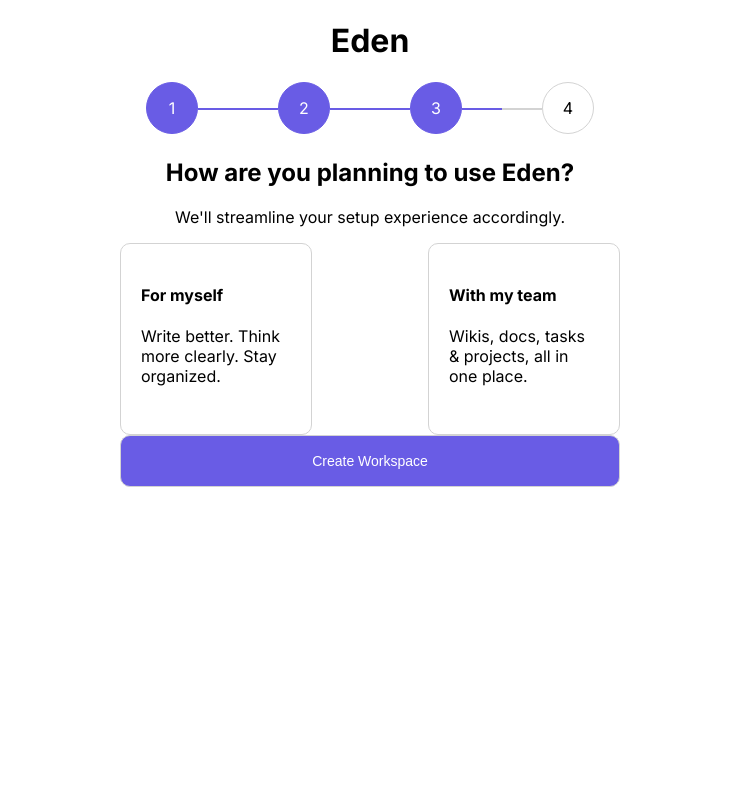
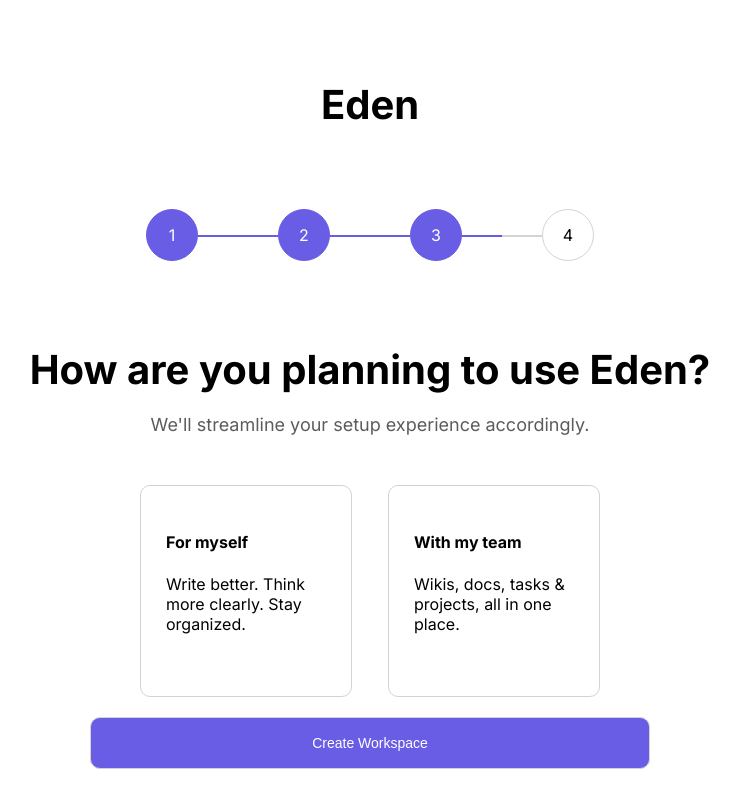
Before and after one commit to vishnurk6247/onboarding-app, a React (Create React App) app: page /onboarding/plans in a window 1280 px wide. Shown: the top 808 px of the page, without its empty margins (270-1010 px from the left). Built offline with nearby package versions, Linux system fonts and the light colour scheme.

Commit message:
Optimise ui

```diff
--- a/src/pages/onboarding/Completed.jsx
+++ b/src/pages/onboarding/Completed.jsx
@@ -3,12 +3,13 @@ import React from "react";
 const Completed = () => {
   return (
     <>
-      <h2 className="text-center">Congratulations, Eren!</h2>
-      <p className="text-center">
+      <h2 className="page-title">Congratulations, Eren!</h2>
+      <p className="page-sub">
         You have completed onboarding, you can start using Eden!
       </p>
-
-      <button>Launch Eden</button>
+      <div className="onboarding-elements-container">
+        <button>Launch Eden</button>
+      </div>
     </>
   );
 };
--- a/src/pages/onboarding/Plans.jsx
+++ b/src/pages/onboarding/Plans.jsx
@@ -10,10 +10,11 @@ const Plans = () => {
   };
   return (
     <>
-      <h2 className="text-center">How are you planning to use Eden?</h2>
-      <p className="text-center">
+      <h2 className="page-title">How are you planning to use Eden?</h2>
+      <p className="page-sub">
         We'll streamline your setup experience accordingly.
       </p>
+      <div className="onboarding-elements-container">
         <div className="plan-cards-container">
           <PlanCard
             cardTitle="For myself"
@@ -25,6 +26,7 @@ const Plans = () => {
           />
         </div>
         <button onClick={submitPlan}>Create Workspace</button>
+      </div>
     </>
   );
 };
--- a/src/pages/onboarding/Profile.jsx
+++ b/src/pages/onboarding/Profile.jsx
@@ -10,9 +10,9 @@ const Profile = () => {
   };
   return (
     <>
-      <h2 className="text-center">Welcome! First things first...</h2>
-      <p className="text-center">You can always change them later.</p>
-      <form>
+      <h2 className="page-title">Welcome! First things first...</h2>
+      <p className="page-sub">You can always change them later.</p>
+      <form className="onboarding-elements-container">
         <FormInput
           type="text"
           name="fullName"
--- a/src/pages/onboarding/Workspace.jsx
+++ b/src/pages/onboarding/Workspace.jsx
@@ -10,11 +10,9 @@ const WorkSpace = () => {
   };
   return (
     <>
-      <h2 className="text-center">Let's set up a home for all your work</h2>
-      <p className="text-center">
-        You can always create another workspace later.
-      </p>
-      <form>
+      <h2 className="page-title">Let's set up a home for all your work</h2>
+      <p className="page-sub">You can always create another workspace later.</p>
+      <form className="onboarding-elements-container">
         <FormInput
           type="text"
           name="workspaceName"
--- a/src/pages/onboarding/index.jsx
+++ b/src/pages/onboarding/index.jsx
@@ -25,8 +25,8 @@ const Onboarding = () => {
 
   return (
     <>
-      <div className="onboarding-container margin-auto">
-        <h1 className="text-center">Eden</h1>
+      <div className="onboarding-container">
+        <h1 className="app-title">Eden</h1>
         <Steps length={4} current={currentPage} />
         <Routes path="/onboarding">
           <Route path="profile" element={<Profile />} />
--- a/src/styles/components.css
+++ b/src/styles/components.css
@@ -37,9 +37,9 @@
 }
 
 .plan-card {
-    height: 150px;
-    width: 150px;
-    padding: 20px;
+    height: 160px;
+    width: 160px;
+    padding: 25px;
     border-radius: 10px;
     border: 1px solid lightgray;
 }
--- a/src/styles/global-styles.css
+++ b/src/styles/global-styles.css
@@ -1,7 +1,7 @@
 :root {
     --primary-color: #695ce5;
     --primary-color-fade: #7568e6;
-    --text-secondary-color: rgb(151, 151, 151);
+    --text-secondary-color: rgb(92, 92, 92);
 }
 
 ::-moz-selection {
@@ -58,13 +58,14 @@ form .form-element:not(:last-child) {
 }
 
 .form-item-label {
-    display: inline-block;
+    /* display: inline-block; */
     margin-bottom: 10px;
 }
 
 .app-container {
     height: 100vh;
     width: 100vw;
+    max-width: 100%;
 }
 
 .d-flex {
--- a/src/styles/onboarding.css
+++ b/src/styles/onboarding.css
@@ -1,9 +1,36 @@
 .onboarding-container {
+    margin: 0 auto;
     height: 100%;
-    width: 500px;
+    width: 700px;
+}
+
+.app-title {
+    margin: 0;
+    padding: 80px 0;
+    font-size: 2.5rem;
+    text-align: center;
 }
 
 .plan-cards-container {
     display: flex;
     justify-content: space-between;
+    padding: 0 50px 20px 50px;
 }
+
+.page-title {
+    margin-top: 80px;
+    margin-bottom: 20px;
+    font-size: 2.5rem;
+    text-align: center;
+}
+
+.page-sub {
+    font-size: 1.125rem;
+    text-align: center;
+    color: var(--text-secondary-color);
+}
+
+.onboarding-elements-container {
+    margin-top: 50px;
+    padding: 0 70px;
+}
```
Lines whose indentation alone changed are shown as unchanged.
